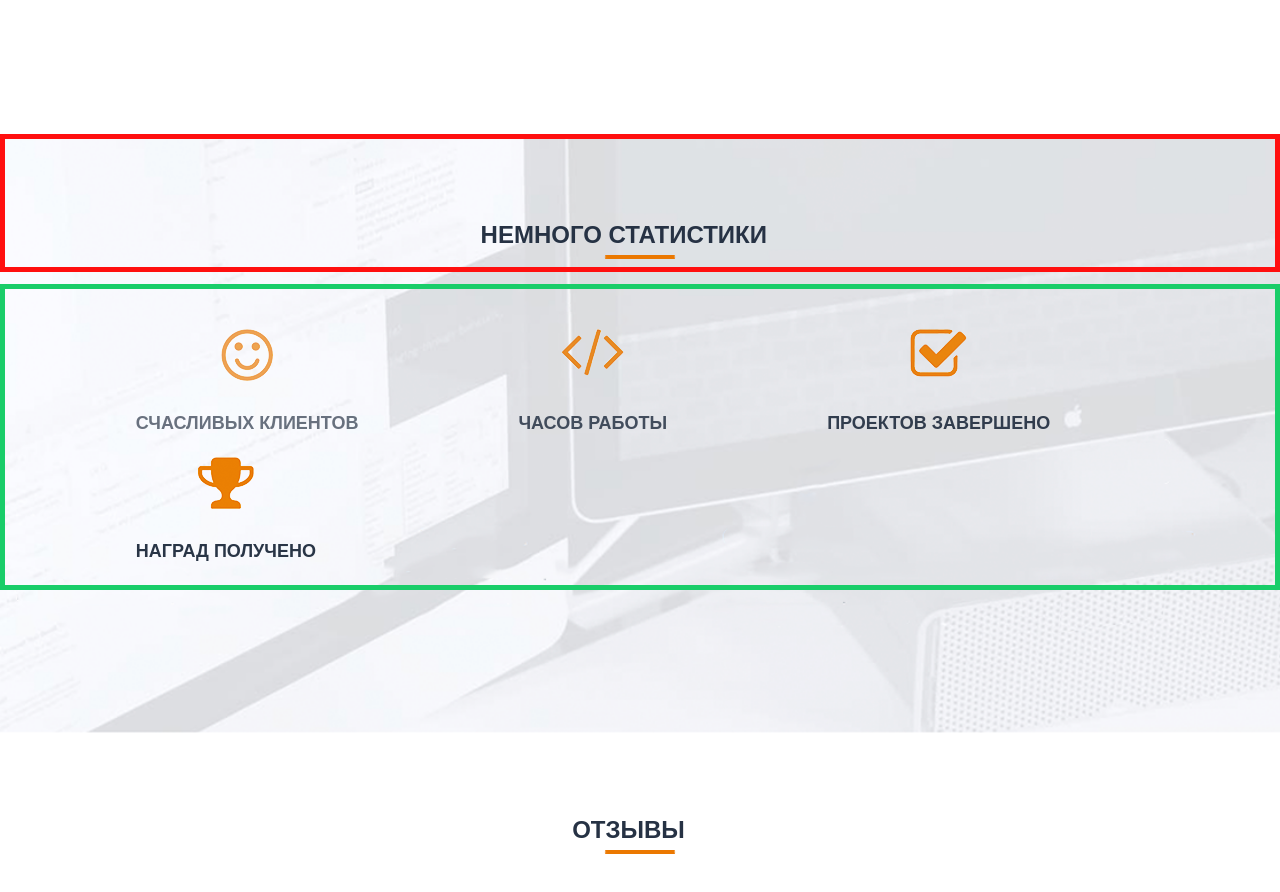
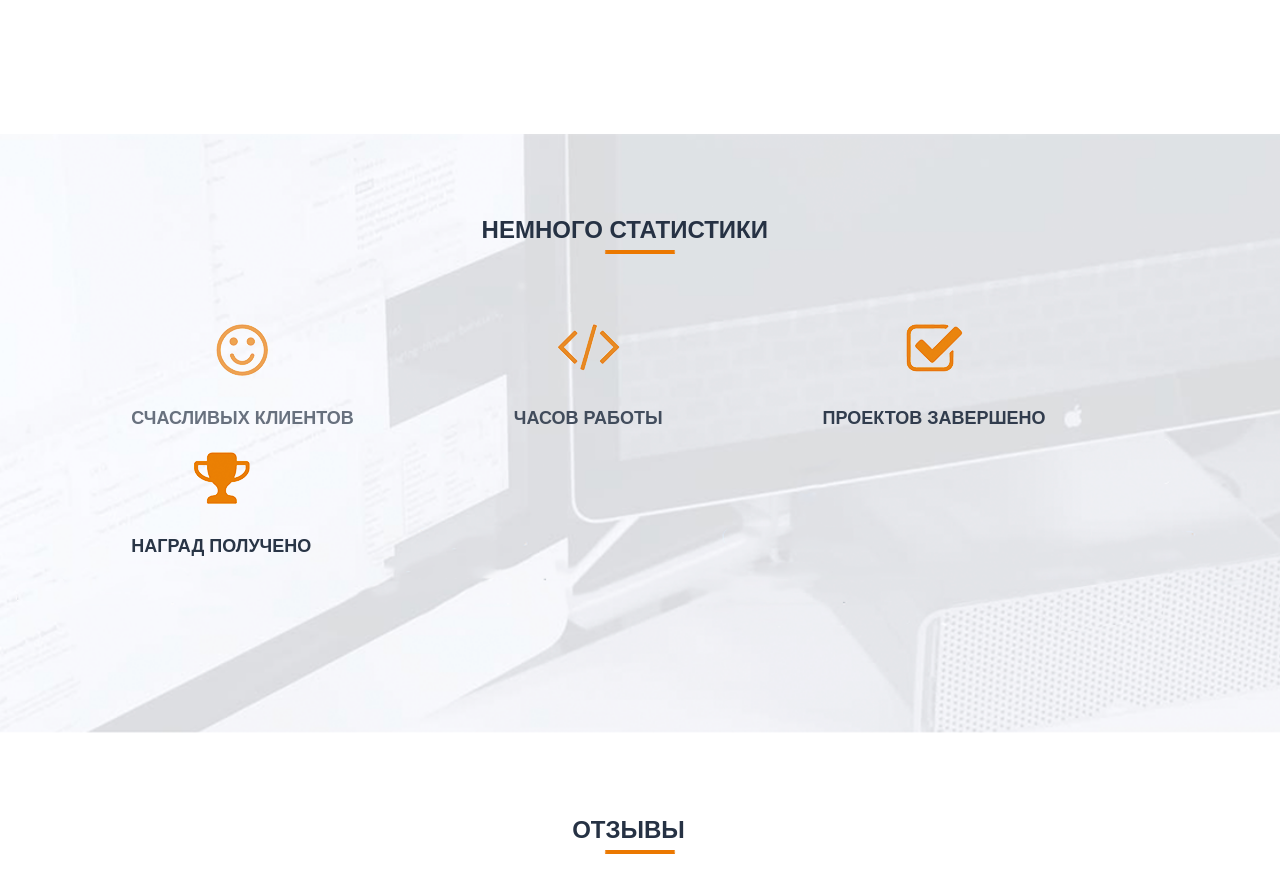
Before and after one commit to burito829/burito829.github.io, a plain HTML site: page src/index.html in a window 1280 px wide. Shown: the part 3280-4172 px from the top of the page. Drawn offline with Linux system fonts and the light colour scheme.

Commit message:
Загрузил домашку с эффектами
Исправлена

```diff
--- a/src/css/style.css
+++ b/src/css/style.css
@@ -523,7 +523,6 @@ nav{
 
 .statistics_container {
     position: absolute;
-    border: 5px solid rgb(255, 15, 15);
     width: 100%;
     margin-bottom: 140px;
     float: left;
@@ -558,7 +557,6 @@ nav{
     width: 100%;
     position: absolute;
     margin-top: 150px;
-    border: 5px solid rgb(25, 205, 105);
     text-align: center;
 }
 
```
